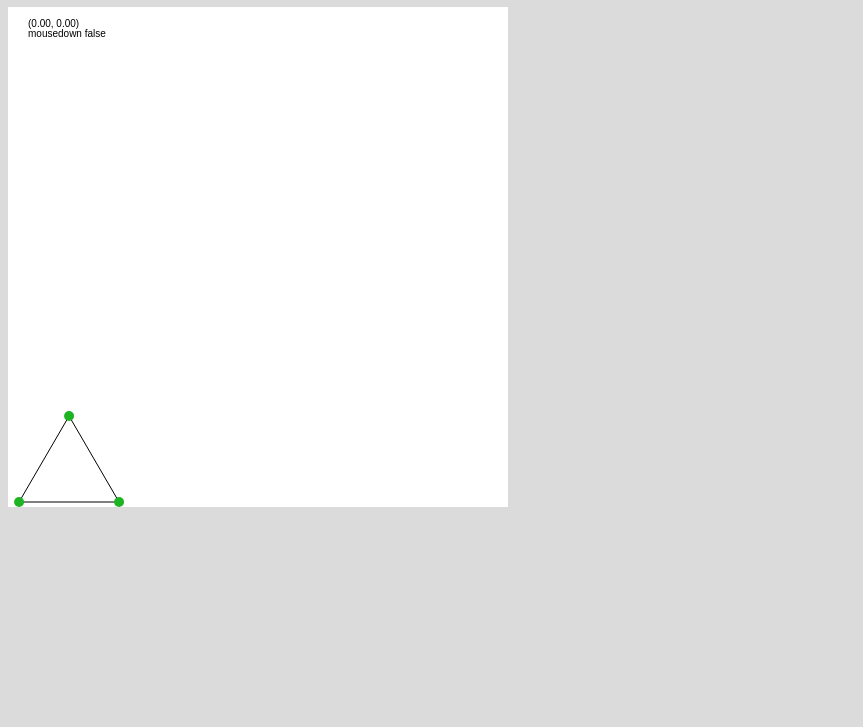
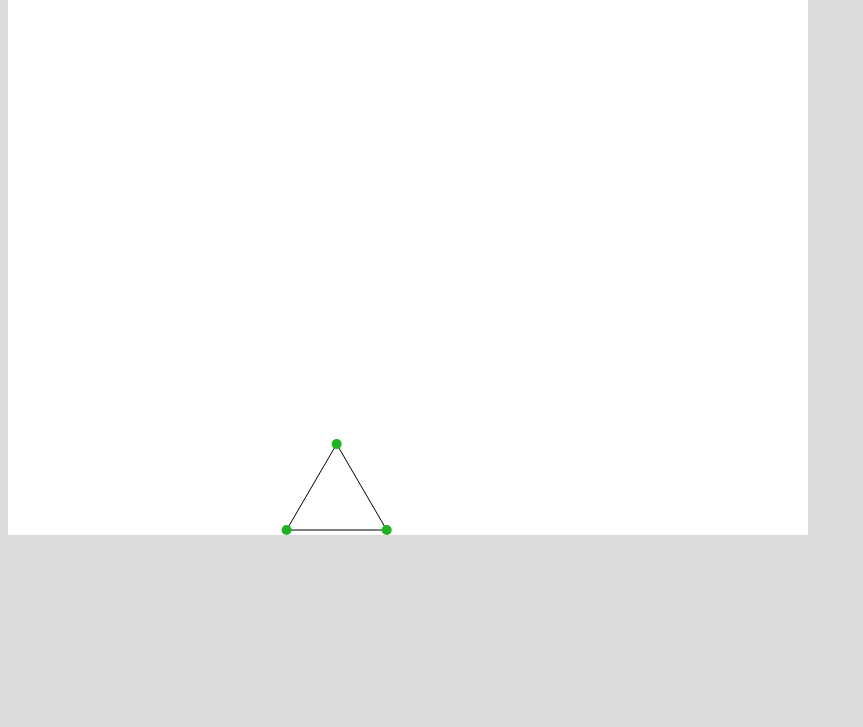
Before and after one commit to doevix/phyzzy-js, a plain HTML site: page index.html in a window 1280 px wide. Shown: the part 73-800 px from the top of the page, without its empty margins (0-863 px from the left). Drawn offline with Linux system fonts and the light colour scheme.

Commit message:
mousing and visualization changes

```diff
--- a/index.html
+++ b/index.html
@@ -7,8 +7,7 @@
         <link href="css/style.css" rel="stylesheet">
     </head>
     <body>
-        <h1>Phyzzy</h1>
-        <canvas id="viewport" height="500" width="500"></canvas>
+        <canvas id="viewport" height="600" width="800"></canvas>
         <script src="./require.js"></script>
         <script src="./phMain.js"></script>
     </body>
--- a/js/phyzzy/components/vector.js
+++ b/js/phyzzy/components/vector.js
@@ -91,7 +91,8 @@ class Vect {
         return new Vect(this.x.toFixed(fix), this.y.toFixed(fix))
     }
     // draws vector onto canvas
-    canvasDraw(pos, scale, lenScale, ctx) {
+    canvasDraw(pos, scale, lenScale, ctx, lineColor) {
+        ctx.strokeStyle = lineColor || '#000000'
         ctx.beginPath()
         ctx.moveTo(pos.x * scale, pos.y * scale)
         ctx.lineTo((pos.x + this.x * lenScale) * scale, (pos.y + this.y * lenScale) * scale)
--- a/js/phyzzy/engine.js
+++ b/js/phyzzy/engine.js
@@ -18,6 +18,15 @@ const AddToMesh = state => ({
             mass1.branch.push({m: mass2, s: spring})
             mass2.branch.push({m: mass1, s: spring})
         }
+    }
+})
+
+const DelFromMesh = state => ({
+    remM: mass => {
+
+    },
+    remS: spring => {
+
     }
 })
 
--- a/js/user.js
+++ b/js/user.js
@@ -44,8 +44,9 @@ const Mover = state => ({
     dragMass: () => {
         if (state.sel && state.mousedown && state.hov === state.sel || state.drg) {
             if (!state.drg) state.drg = state.sel
-            state.sel.Pi.equ(state.coord.div(state.scale))
-            state.sel.Po.equ(state.coord.div(state.scale))
+            state.sel.Pi.equ(state.Pi.div(state.scale))
+            // state.sel.Po.equ(state.Pi.div(state.scale))
+
         }
     }
 })
@@ -58,7 +59,7 @@ const Initializer = state => ({
             if (!state.mousedown) state.mousedown = true
 
             const isOnHov = state.hov ? state.hov.Pi.compare(
-                state.coord.div(state.scale), state.hov.rad + padding / state.scale
+                state.Pi.div(state.scale), state.hov.rad + padding / state.scale
             ) : false
 
             if (isOnHov && state.sel !== state.hov) {
@@ -82,14 +83,15 @@ const Initializer = state => ({
         canvas.onmousemove = e => {
             // actions when mouse moves in the canvas
             const b = canvas.getBoundingClientRect()
-            state.coord.equ({
+            state.Po.equ(state.Pi)
+            state.Pi.equ({
                 x: e.clientX - b.left,
                 y: e.clientY - b.top
             })
 
             state.hov = phyzzy.m.find(
                 m => m.Pi.compare(
-                    state.coord.div(state.scale),
+                    state.Pi.div(state.scale),
                     m.rad + padding / state.scale
                 )
             )
@@ -99,13 +101,15 @@ const Initializer = state => ({
 })
 
 const Output = state => ({
-    coord: scale => state.coord.div(scale || state.scale).toFixed2d(2),
-    isDown: () => state.mousedown
+    coord: scale => state.Pi.div(scale || state.scale),
+    isDown: () => state.mousedown,
+    dragging: () => state.drg
 })
 
 const Mouser = scale => {
     const state = {
-        coord: new Vect(0, 0),
+        Pi: new Vect(0, 0),
+        Po: new Vect(0, 0),
         scale,
         mousedown: false,
         hov: undefined,
--- a/phMain.js
+++ b/phMain.js
@@ -5,7 +5,6 @@ const Mass = require('./js/phyzzy/components/mass.js')
 const Spring = require('./js/phyzzy/components/spring.js')
 const Environment = require('./js/phyzzy/components/environment.js')
 const User = require('./js/user.js')
-
 
 const viewport = document.getElementById('viewport')
 const ctx = viewport.getContext('2d')
@@ -55,21 +54,25 @@ const frame = (frameTime) => {
     ph.drawMass(ctx, '#1DB322')
     mouse.hover(ph, ctx, '#1DB322')
     mouse.select(ctx)
+    let meshForce = ph.m.map(mass => {
+        let f = env.weight(mass)
+        .sum(env.drag(mass, delta))
+        .sum(mass.springing())
+        .sum(mass.damping())
+        f = f.sum(env.friction(mass, f))
+        f = mass !== mouse.dragging() ? f : f.mul(0)
+        // the following are drawing functions for visualizing F and V
+        // f.canvasDraw(mass.Pi, ph.scale, 0.1, ctx, '#FF5555')
+        // mass.vel(delta).canvasDraw(mass.Pi, ph.scale, 0.1, ctx, '#7777FF')
+        return f
+    })
+    ph.verlet(meshForce, delta)
+    ph.collision(ph.m.map(mass => env.boundaryHit(mass)))
 
-    ph.verlet(
-        ph.m.map(mass => {
-            let f = env.weight(mass)
-            .sum(env.drag(mass, delta))
-            .sum(mass.springing())
-            .sum(mass.damping())
-            return f.sum(env.friction(mass, f))
-    }), delta)
-    ph.collision(ph.m.map(mass => env.boundaryHit(mass) ))
-
-    mouse.dragMass()
+    mouse.dragMass(ph)
 
     ctx.fillStyle = '#000000'
-    ctx.fillText('(' + mouse.coord().x + ', ' + mouse.coord().y + ')', 20, 20)
+    ctx.fillText(mouse.coord().display(2), 20, 20)
     ctx.fillText('mousedown ' + mouse.isDown(), 20, 30)
 
     window.requestAnimationFrame(frame)
```
